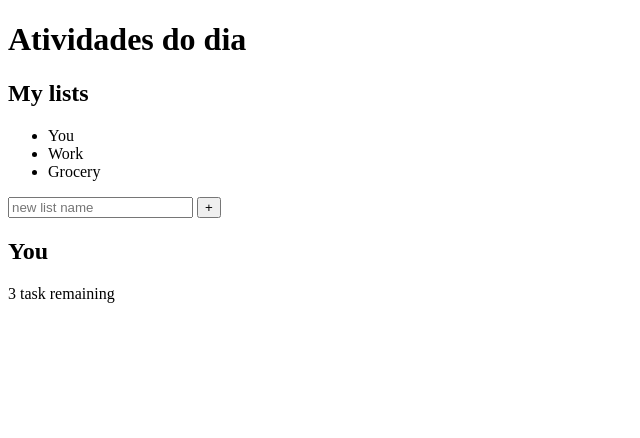
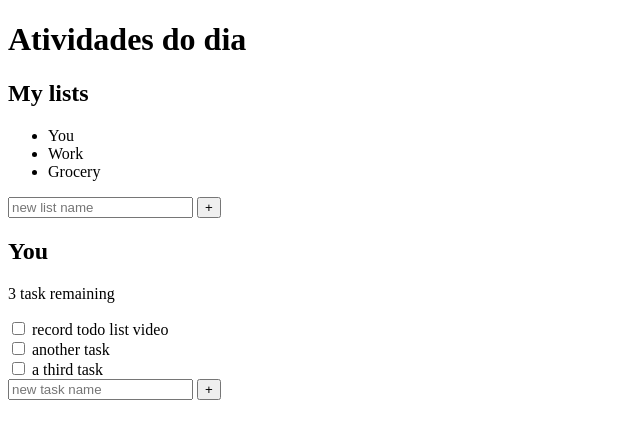
Before and after one commit to JhoneMike/to-do-list, a plain HTML site: page index.html in a window 1280 px wide. Shown: the whole page, without its empty margins (0-640 px from the left). Drawn offline with Linux system fonts and the light colour scheme.

Commit message:
Adicionando as novas tasks

```diff
--- a/index.html
+++ b/index.html
@@ -34,10 +34,28 @@
 
             <div class="todo-body">
                 <div class="tasks">
+                    <div class="task">
+                        <input type="checkbox" id="task-1"/>
+                        <label for="task-1"><span class="custom-checkbox"></span>record todo list video</label>
+                    </div>
 
+                    <div class="task">
+                        <input type="checkbox" id="task-2"/>
+                        <label for="task-2"><span class="custom-checkbox"></span>another task</label>
+                    </div>
+
+                    <div class="task">
+                        <input type="checkbox" id="task-3"/>
+                        <label for="task-3"><span class="custom-checkbox"></span>a third task</label>
+                    </div>
                 </div>
 
-                <div class="new-task-creator"></div>
+                <div class="new-task-creator">
+                    <form action="">
+                        <input type="text" class="new list" placeholder="new task name" aria-label="new task name"/>
+                        <button class="btn task" aria-label="create new task">+</button>
+                    </form>
+                </div>
 
                 <div class="delete-stuff"></div>
             </div>
```
